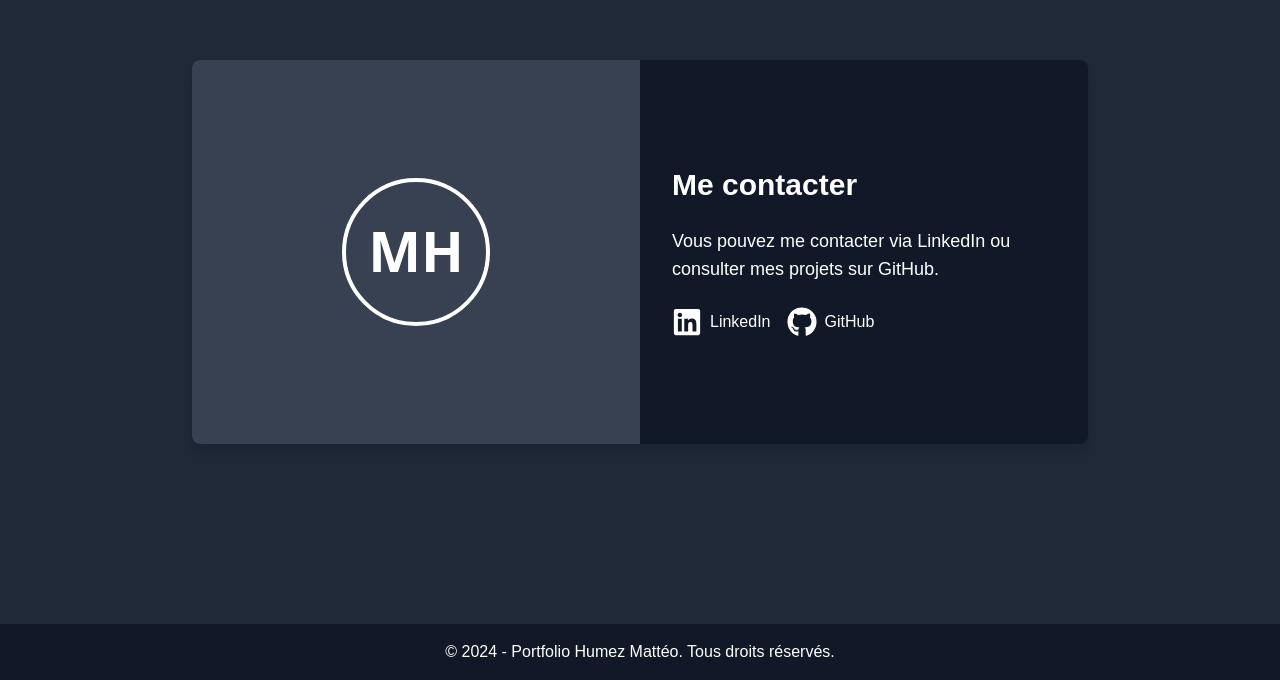
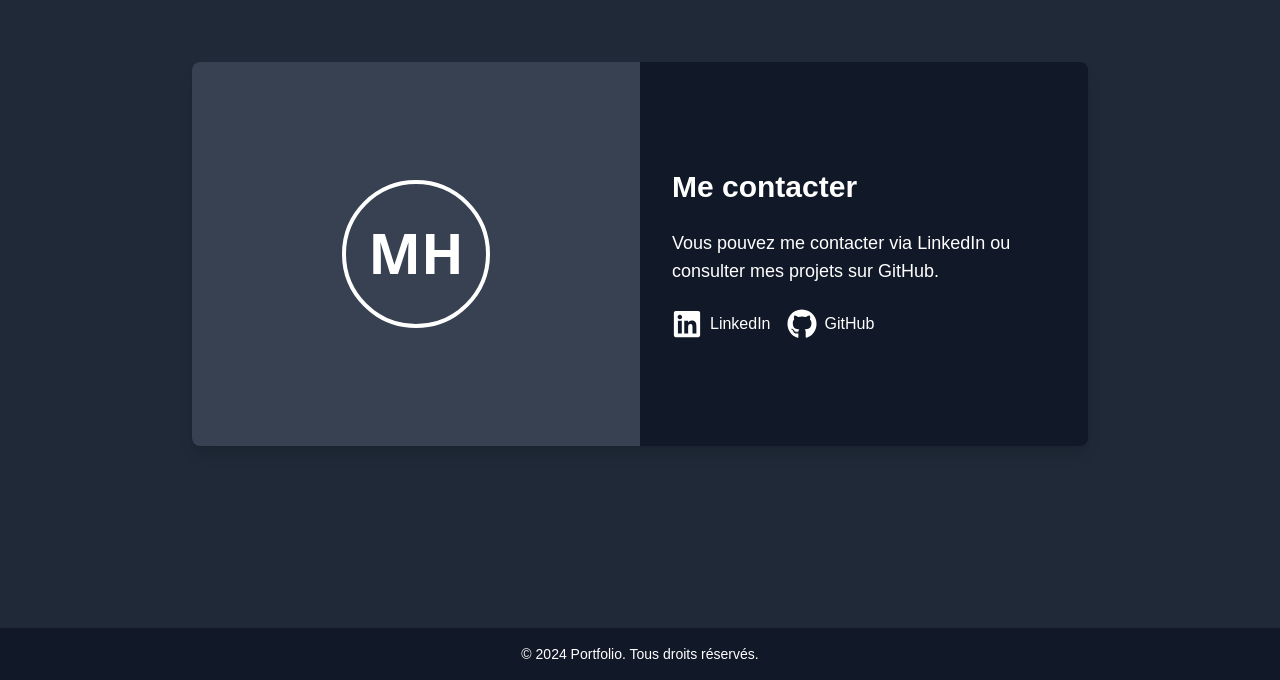
Before and after one commit to homelab-sny1411/nextjs-portfolio, a Next.js app: page / in a window 1280 px wide. Shown: the part 2735-3415 px from the top of the page. Built offline with nearby package versions, Linux system fonts and the light colour scheme.

Commit message:
:bug: correction date footer

```diff
--- a/src/app/components/footer.tsx
+++ b/src/app/components/footer.tsx
@@ -1,7 +1,11 @@
 const Footer = () => {
     return (
         <footer className="w-full bg-gray-900 text-white text-center py-4 mt-auto">
-            © 2024 - Portfolio Humez Mattéo. Tous droits réservés.
+            <div className="container mx-auto">
+                <p className="text-sm">
+                    © {new Date().getFullYear()} Portfolio. Tous droits réservés.
+                </p>
+            </div>
         </footer>
     );
 };
```
